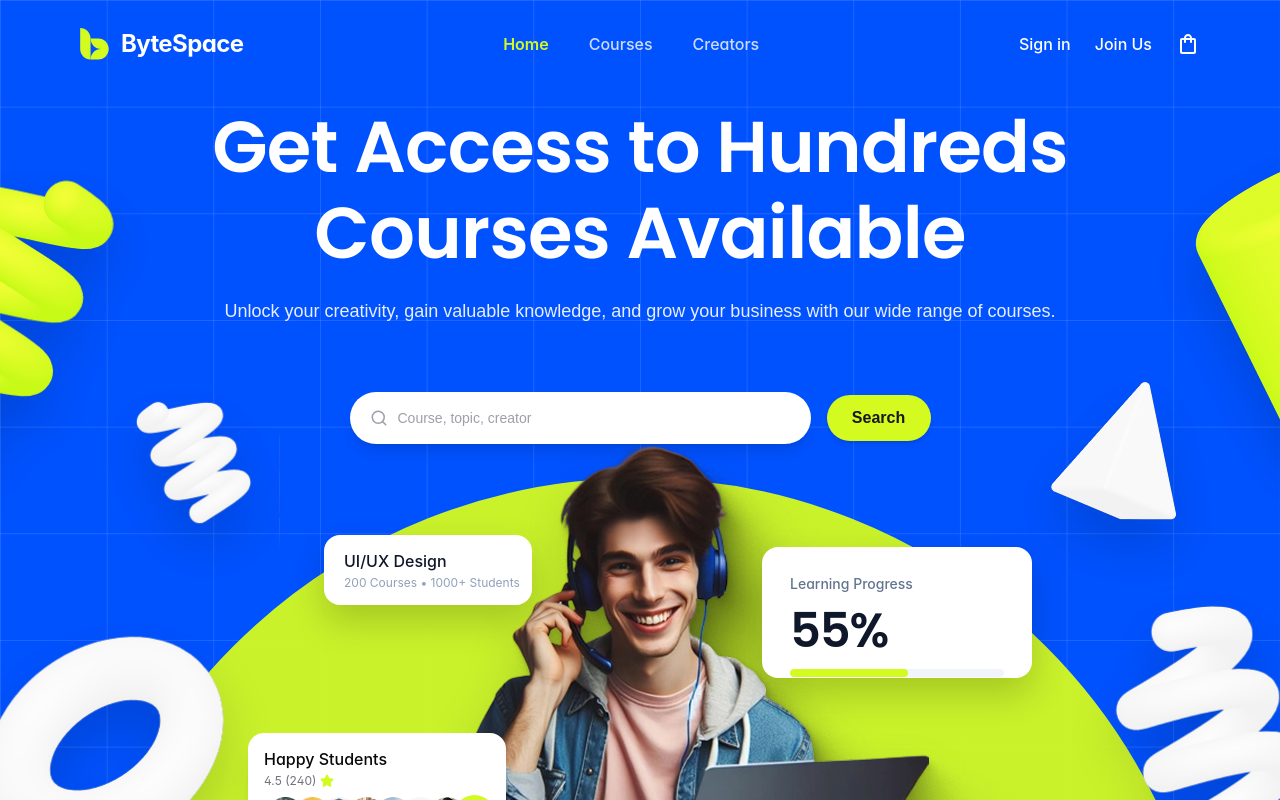
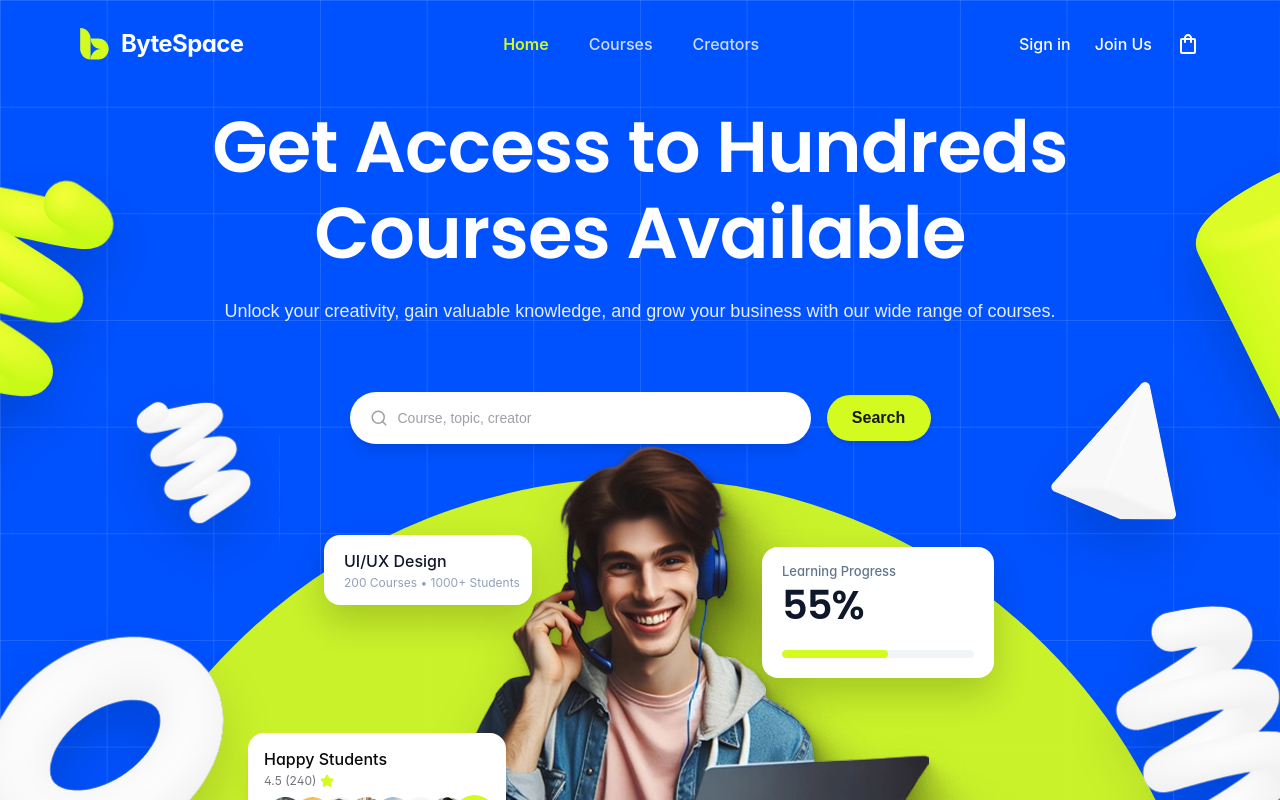
Before and after one commit to millathossain115/bytespace-new, a Next.js app: page / in a window 1280 px wide. Shown: the top 800 px of the page. Built offline with nearby package versions, Linux system fonts and the light colour scheme; a web font is replaced by a local one.

Commit message:
style: add bottom gap after progress bar in LearningProgressCard

```diff
--- a/src/components/ui/LearningProgressCard.tsx
+++ b/src/components/ui/LearningProgressCard.tsx
@@ -15,18 +15,20 @@ export function LearningProgressCard({
   return (
     <div
       className={cn(
-        "bg-white rounded-2xl p-6 sm:p-7 shadow-[0_16px_36px_rgba(0,0,0,0.18)] text-left min-w-[220px] sm:min-w-[270px] w-full max-w-[290px]",
+        "bg-white rounded-2xl px-5 pt-4 pb-4 shadow-[0_16px_36px_rgba(0,0,0,0.18)] text-left min-w-[220px] w-full flex flex-col justify-between",
         className
       )}
     >
-      <span className="font-satoshi font-medium text-[14px] text-slate-500 leading-tight block">
-        {label}
-      </span>
-      <div className="font-poppins font-semibold text-slate-900 text-[48px] mt-3.5 tracking-tight leading-none">
-        {percentage}%
+      <div>
+        <span className="font-satoshi font-medium text-[13px] text-slate-500 leading-tight block">
+          {label}
+        </span>
+        <div className="font-poppins font-semibold text-slate-900 text-[40px] tracking-tight leading-none mt-1.5">
+          {percentage}%
+        </div>
       </div>
-      {/* Progress Bar */}
-      <div className="mt-3.5 w-full h-2 bg-slate-100 rounded-full overflow-hidden">
+      {/* Progress Bar with bottom gap */}
+      <div className="w-full h-2 bg-slate-100 rounded-full overflow-hidden mb-1">
         <div
           className="h-full bg-[#D4FB20] rounded-full transition-all duration-500"
           style={{ width: `${percentage}%` }}
```
